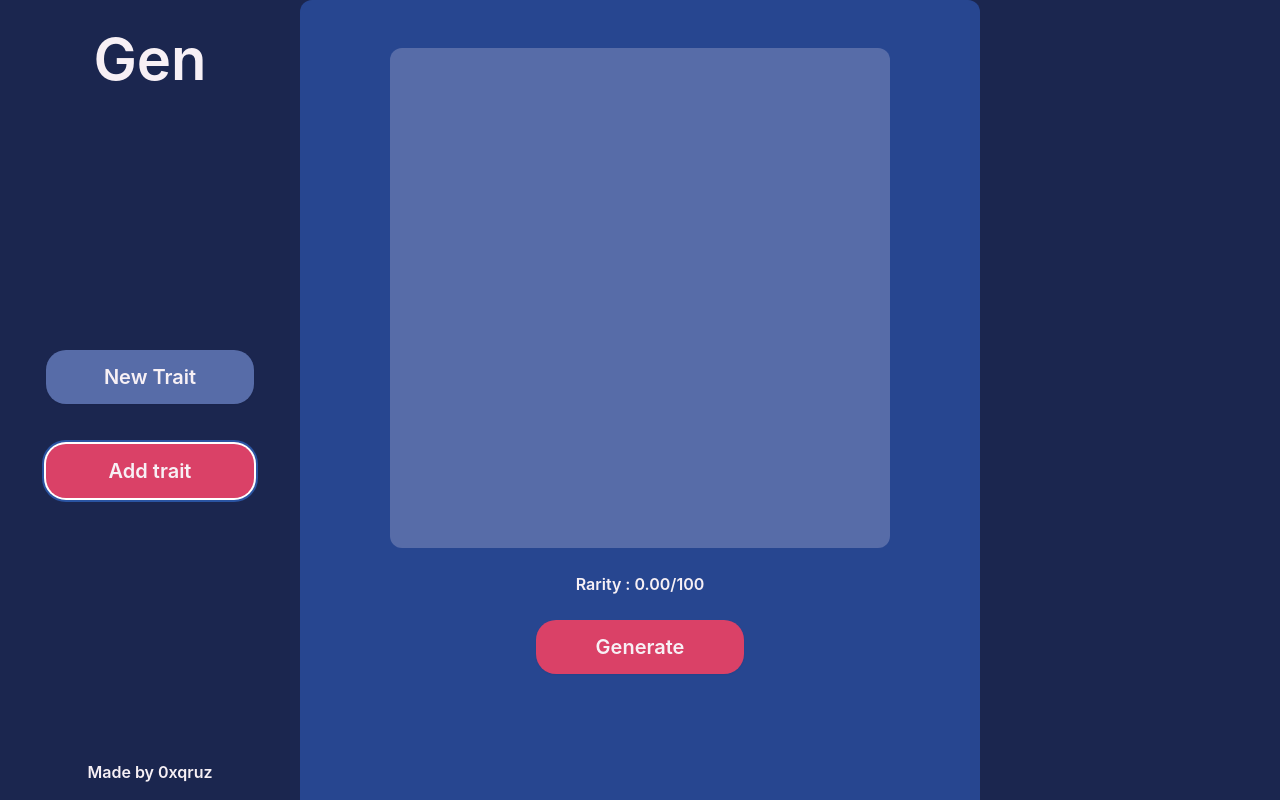
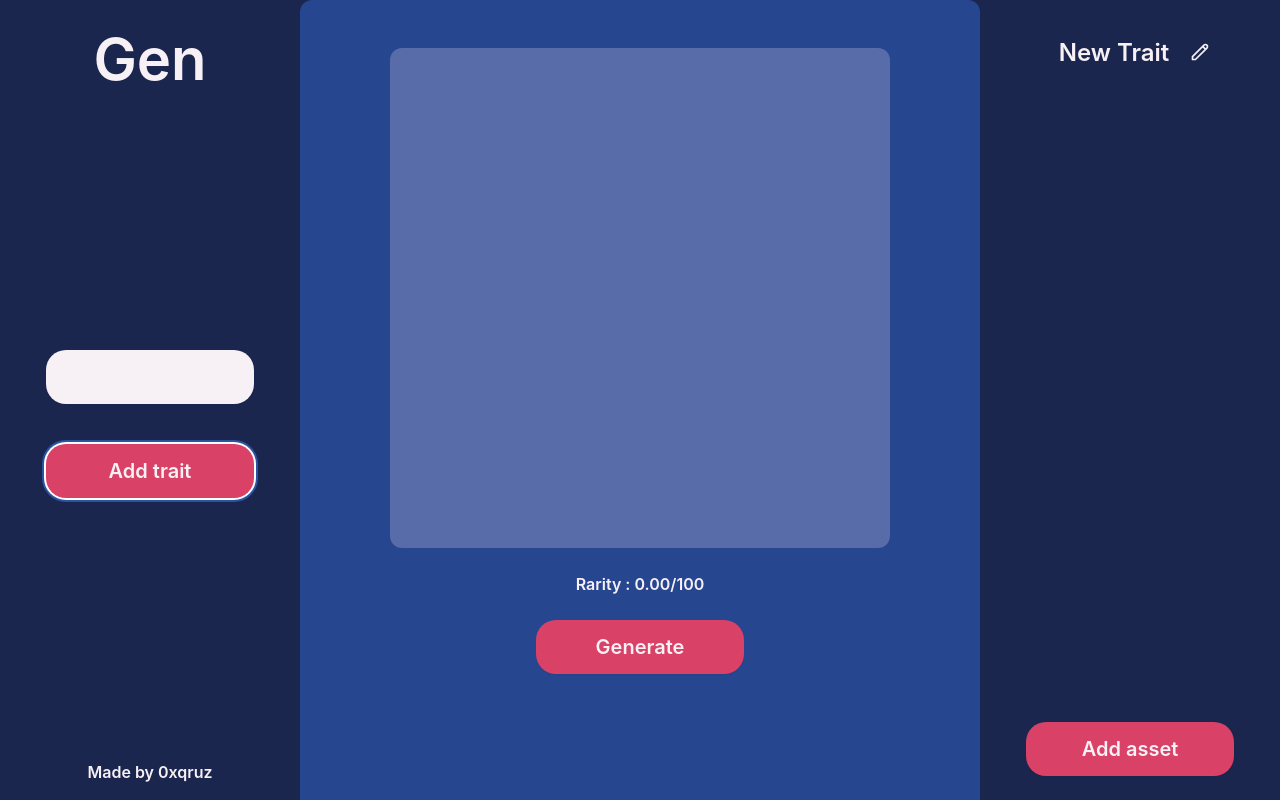
Before and after one commit to qruz-hq/nft-art-gen, a Next.js app: page / in a window 1280 px wide. Both pictures are taken after a click on the button "Add trait". Built offline with nearby package versions, Linux system fonts and the light colour scheme; a web font is replaced by a local one.

Commit message:
Add focus on trait selection and fix hover transition

```diff
--- a/components/TraitOptions.tsx
+++ b/components/TraitOptions.tsx
@@ -24,14 +24,22 @@ export default function TraitOptions() {
     const newTrait = store
       .getState()
       .traits.find(t => t.id === store.getState().ui.traitMenu);
+    if (newTrait?.id !== trait?.id) {
       setTrait(newTrait);
+
       setAssets(
         store
           .getState()
           .assets.filter(a => a.traitId === store.getState().ui.traitMenu),
       );
 
-    if (title.current) title.current.value = newTrait?.name ?? 'New Trait';
+      if (title.current) {
+        title.current.value = newTrait?.name ?? 'New Trait';
+        if (newTrait?.name === 'New Trait') {
+          title.current.focus();
+        }
+      }
+    }
   });
 
   function _addAsset(src: string, name: string) {
@@ -63,10 +71,13 @@ export default function TraitOptions() {
           ref={title}
           contentEditable
           defaultValue={trait.name}
-          onInput={updateTitle}></input>
+          onInput={updateTitle}
+          onFocus={e => {
+            setTimeout(() => e.target.select(), 50);
+          }}></input>
         <svg
           onClick={() => {
-            title?.current?.focus();
+            () => title?.current?.focus();
           }}
           xmlns="http://www.w3.org/2000/svg"
           className="h-5 w-5"
--- a/components/TraitsMenu.tsx
+++ b/components/TraitsMenu.tsx
@@ -1,4 +1,5 @@
 import { addTrait } from '@/features/traitSlice';
+import { setTraitMenu } from '@/features/uiSlice';
 import Trait from 'interfaces/Trait';
 import { useState } from 'react';
 import { useStore } from 'react-redux';
@@ -16,6 +17,11 @@ export default function TraitsMenu() {
       index: store.getState().traits.length,
     };
     store.dispatch(addTrait(newTrait));
+    _openMenu(newTrait.id);
+  }
+
+  function _openMenu(traitId: number) {
+    store.dispatch(setTraitMenu(traitId));
   }
 
   store.subscribe(() => {
--- a/components/modal/FileUploadModal.tsx
+++ b/components/modal/FileUploadModal.tsx
@@ -89,7 +89,7 @@ export default function FileUploadModal() {
             <input
               className="w-32 max-w-64 text-palette-4 font-semibold
           focus:bg-palette-2 bg-transparent focus:outline-0 py-5
-          h-14 text-center rounded-md text-[24px]"
+          h-14 text-center rounded-md text-[24px] cursor-pointer"
               ref={title}
               defaultValue={name || 'New asset'}></input>
             <svg
@@ -141,6 +141,14 @@ export default function FileUploadModal() {
             )}
             {!image && (
               <>
+                <input
+                  type="file"
+                  id="fileUpload"
+                  className="absolute w-full h-full opacity-0 top-0 left-0 cursor-pointer "
+                  onChange={onChange}
+                  max={1}
+                  accept="image/png"
+                />
                 <label
                   ref={label as LegacyRef<HTMLLabelElement>}
                   htmlFor="fileUpload"
@@ -164,14 +172,6 @@ export default function FileUploadModal() {
                   </svg>
                   Upload File
                 </label>
-                <input
-                  type="file"
-                  id="fileUpload"
-                  className="absolute w-full h-full opacity-0 top-0 left-0"
-                  onChange={onChange}
-                  max={1}
-                  accept="image/png"
-                />
               </>
             )}
           </div>
```
Lines whose indentation alone changed are shown as unchanged.
